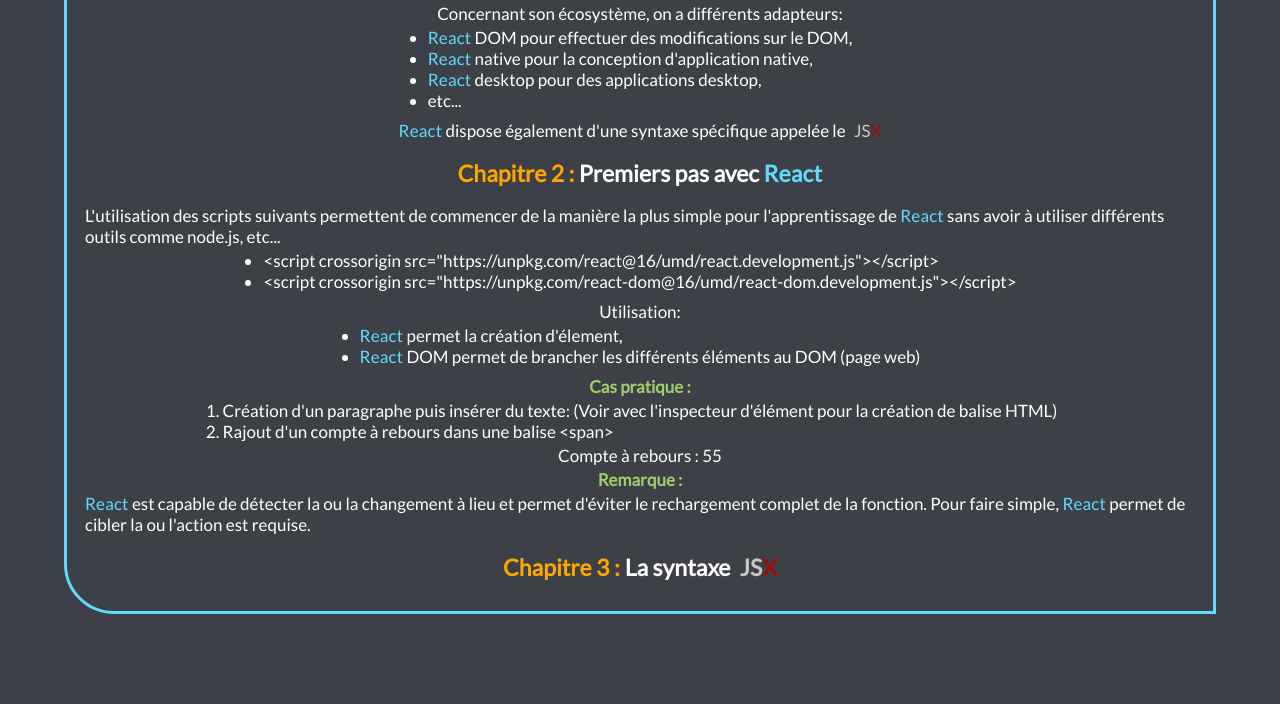
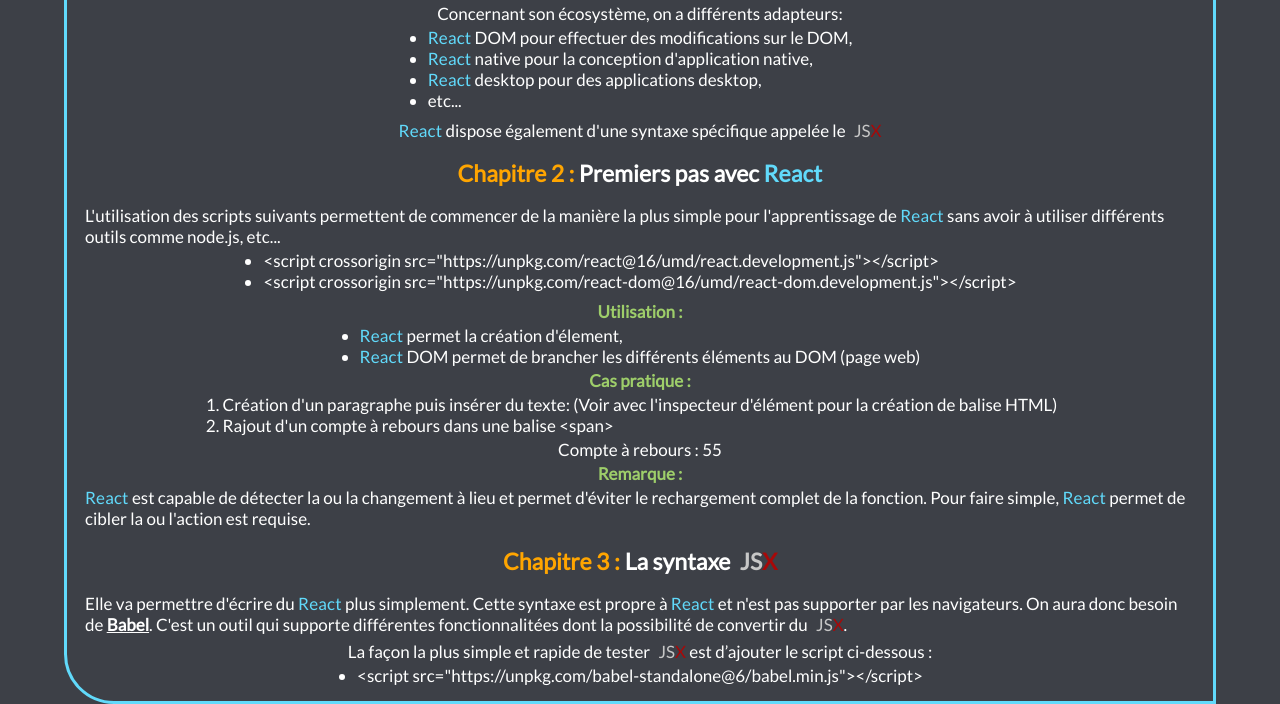
Before and after one commit to Emilien-Ad-10/Cours-React-js, a plain HTML site: page index.html in a window 1280 px wide. Shown: the part 332-1036 px from the top of the page. Before the commit the page ends 946 px from the top, so only its background shows below. Drawn offline with nearby package versions, Linux system fonts and the light colour scheme.

Commit message:
présentation babel

```diff
--- a/index.html
+++ b/index.html
@@ -47,11 +47,11 @@
                         <li>&lt;script crossorigin src="https://unpkg.com/react-dom@16/umd/react-dom.development.js">&lt;/script></li>
                     </ul></p>
 
-                <p>Utilisation:
+                <p class="vertGrafikart">Utilisation :</p>
                     <ul>
                         <li><span class="bleuReact">React</span> permet la création d'élement,</li>
                         <li><span class="bleuReact">React</span> DOM permet de brancher les différents éléments au DOM (page web)</li>
-                    </ul></p>
+                    </ul>
 
                 <p class="vertGrafikart">Cas pratique :</p>
                 <ol>
@@ -64,10 +64,18 @@
                 <p><span class="bleuReact">React</span> est capable de détecter la ou la changement à lieu et permet d'éviter le rechargement complet de la fonction. Pour faire simple, <span class="bleuReact">React</span> permet de cibler la ou l'action est requise.</p>
 
                 <h2 class="h2JSX"><span class="orangeChapitre">Chapitre 3 :</span><span class="textChap3">La syntaxe </span><span class="JSdeJSX">JS</span><span class="XdeJSX">X</span></h2>
+
+                <p>Elle va permettre d'écrire du <span class="bleuReact">React</span> plus simplement. Cette syntaxe est propre à <span class="bleuReact">React</span> et n'est pas supporter par les navigateurs. On aura donc besoin de <a class="babelLink" href="https://babeljs.io" target="_blank">Babel</a>. C'est un outil qui supporte différentes fonctionnalitées dont la possibilité de convertir du <span class="JSdeJSX">JS</span><span class="XdeJSX">X</span>.</p>
+
+                <p>La façon la plus simple et rapide de tester <span class="JSdeJSX">JS</span><span class="XdeJSX">X</span> est d’ajouter le script ci-dessous :</p>
+                <ul>
+                    <li>&lt;script src="https://unpkg.com/babel-standalone@6/babel.min.js">&lt;/script></li>
+                </ul>
             </main>
         </div>
     </body>
     <script crossorigin src="https://unpkg.com/react@16/umd/react.development.js"></script>
     <script crossorigin src="https://unpkg.com/react-dom@16/umd/react-dom.development.js"></script>
+    <script src="https://unpkg.com/babel-standalone@6/babel.min.js"></script>
     <script src="index.js"></script>
 </html>
--- a/style.css
+++ b/style.css
@@ -75,7 +75,6 @@ h1{
     flex-direction: column;
     margin: 15px;
     color: #c7c7c7;
-    text-decoration: none;
 }
 
 .p_img-React-links a span{
@@ -133,3 +132,18 @@ h2{
 .XdeJSX{
     color: #A80808;
 }
+
+.babelLink{
+    color: #fff;
+    font-weight: bold;
+    transition: all .3s ease-in-out;
+}
+
+.babelLink:hover{
+    color: #f5da55;
+}
+
+.babelLink:active{
+    transition: none;
+    color: #fff;
+}
```
